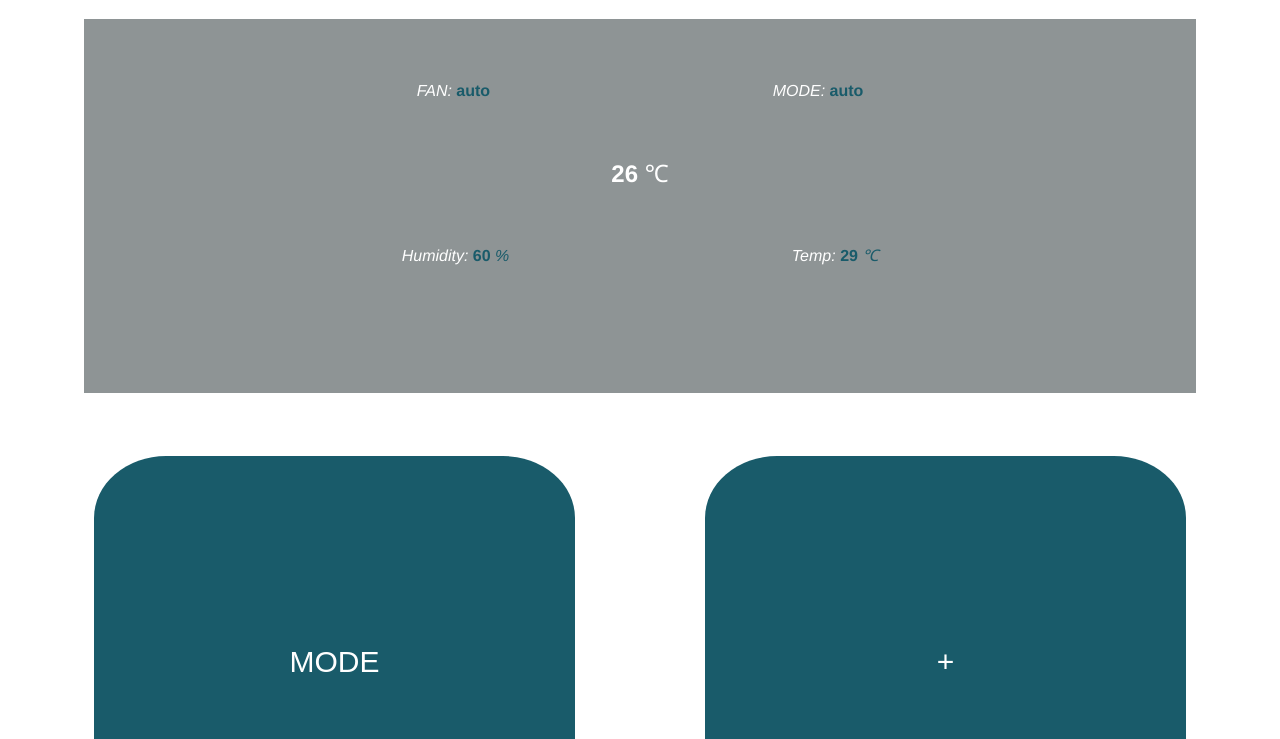
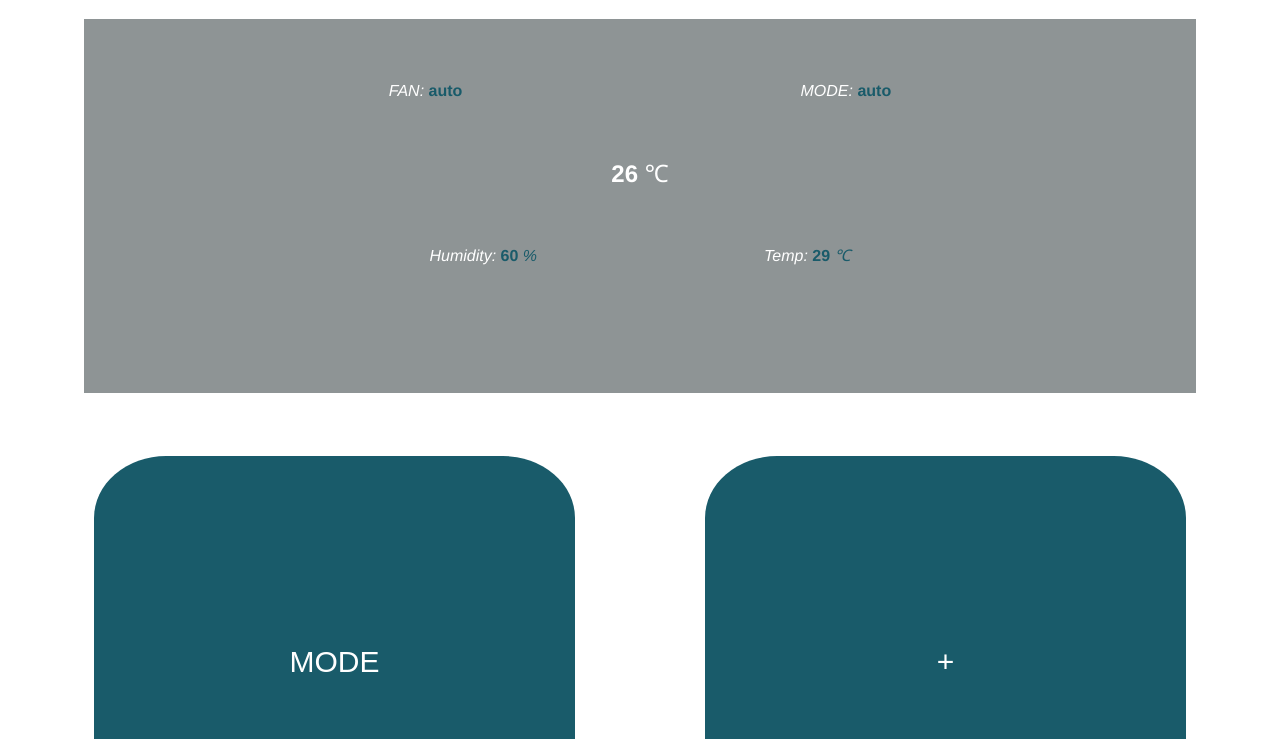
Before and after one commit to john6tain/Haier-ac-remote, a website: page index.html in a window 1280 px wide. Shown: the part 61-800 px from the top of the page. Drawn offline with Linux system fonts and the light colour scheme; no server answers.

Commit message:
Fixed counters UI

```diff
--- a/index.html
+++ b/index.html
@@ -11,8 +11,8 @@
 			.digits {padding-top: 5%;font-size: x-large;}
 			.main {border: 1px solid rgb(0,0,0);margin: 0 35%;}
 			.row {margin: 5% 0px 5%;}
-			.counter1 {display: inline;padding-left: 25%;}
-			.counter2 {display: inline;padding-left: 25%;}
+			.counter1 {display: inline;padding-left: 30%;}
+			.counter2 {display: inline;padding-left: 20%;}
 			.bar,i {color: #195B6A;}
 			#display {background-color: rgb(142 148 149);color: rgb(255,255,255);padding-bottom: 10%;margin: 0 6%;padding-top: 5%;}
 			@media (pointer:none), (pointer:coarse){.main {margin: 0 0;border:none}}
```
